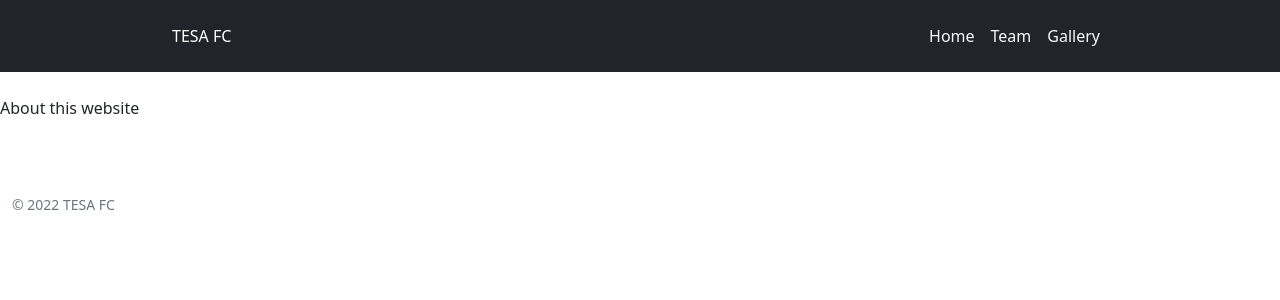
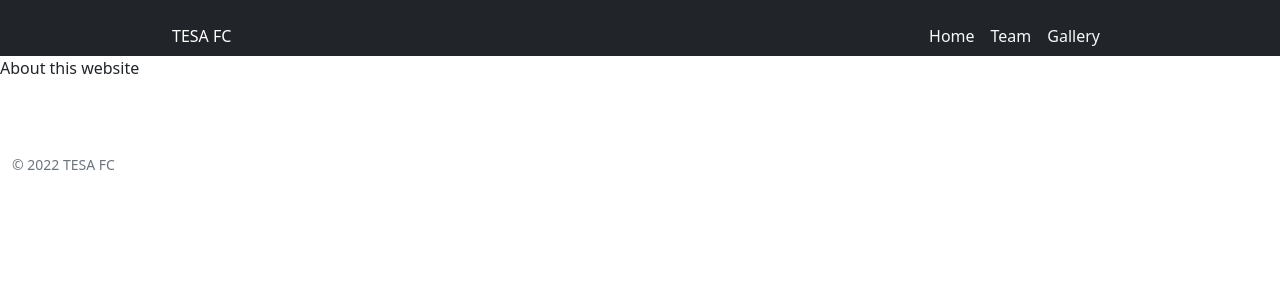
Before and after one commit to tesafc/www2, a Jekyll site: the page built from about.md, in a window 1280 px wide. Shown: the top 300 px of the page. Built offline with Jekyll 4.4.1, drawn with Linux system fonts in a browser that asks for light colours.

Commit message:
Update default.html

```diff
--- a/_layouts/default.html
+++ b/_layouts/default.html
@@ -21,7 +21,7 @@
       rgba(0, 0, 0, 0.7)
     ), url('{{ page.image }}'); background-size: cover; background-position: center;" {% endif %} >
       <div class="container">
-        <header class="d-flex flex-wrap align-items-center justify-content-center justify-content-md-between py-3 mb-4">
+        <header class="d-flex flex-wrap align-items-center justify-content-center justify-content-md-between pt-3">
           <a href="/" class="d-flex align-items-center col-md-3 mb-2 mb-md-0 text-white text-decoration-none">{{ site.title }}</a>
           <nav class="nav col-12 col-md-auto mb-2 justify-content-center mb-md-0">
             {% assign currentPage = page.url %}
```
